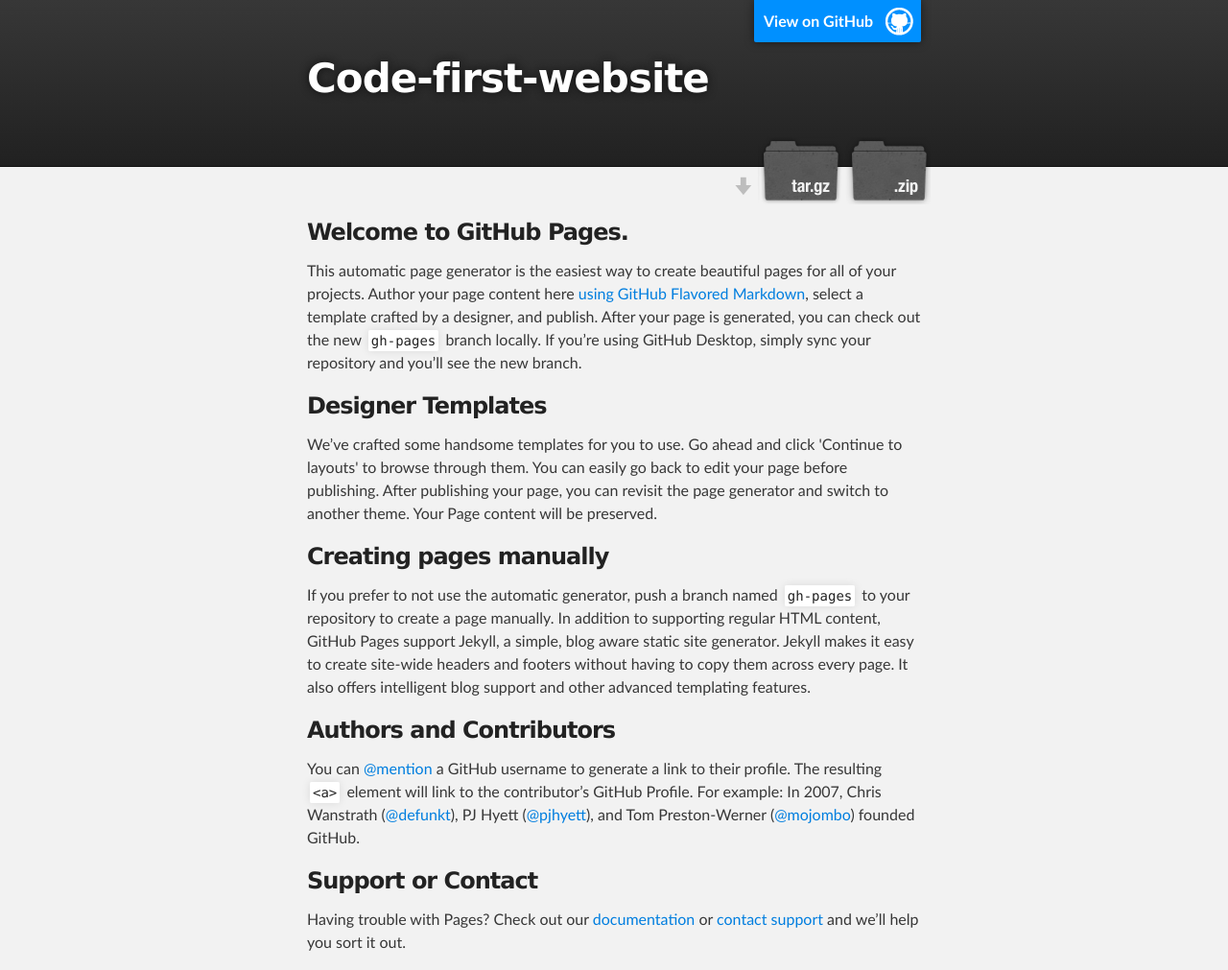
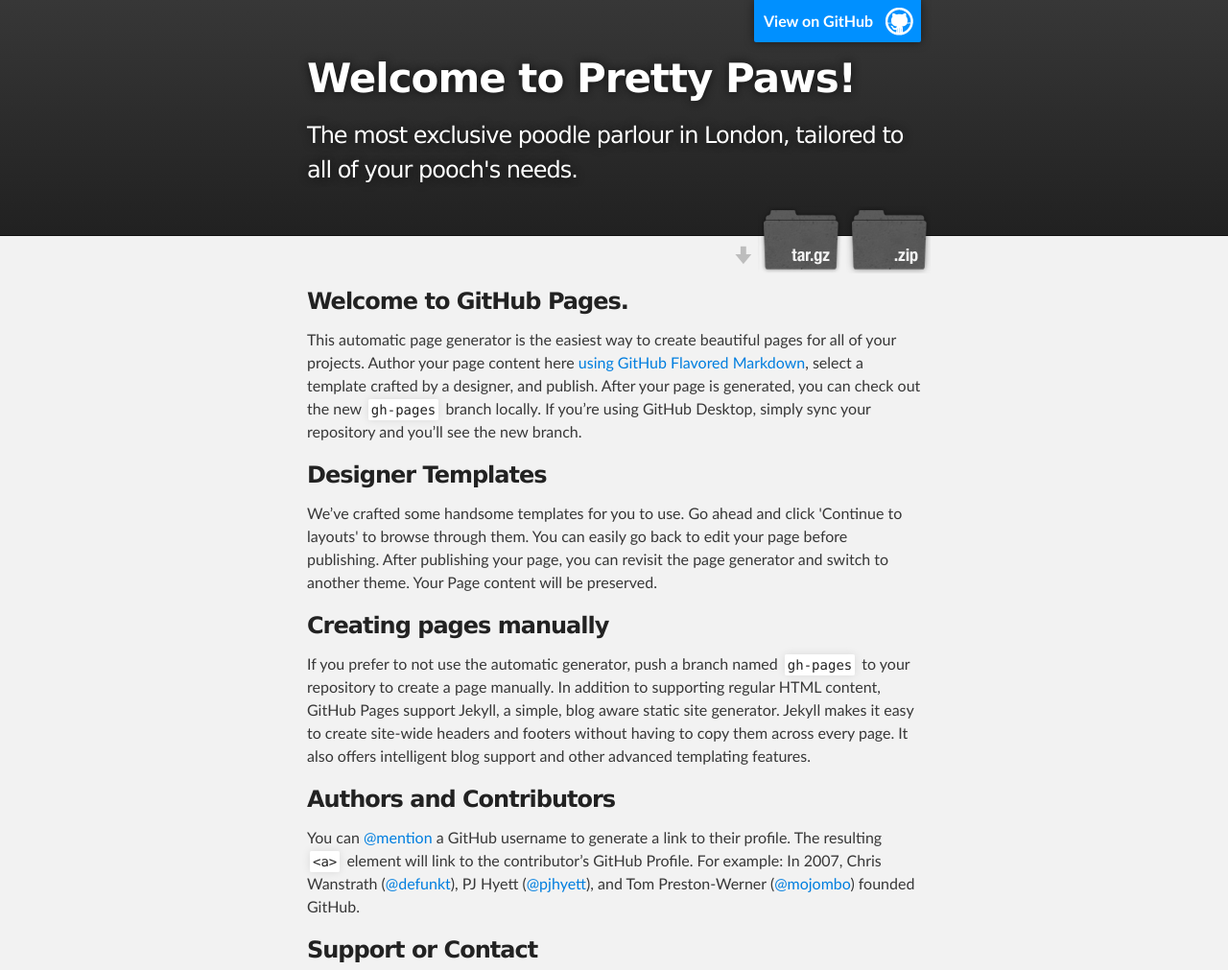
Before and after one commit to sdavies226/Code-first-website, a plain HTML site: page index.html in a window 1280 px wide. Shown: the top 1011 px of the page at 96% size. Drawn offline with Linux system fonts and the light colour scheme.

Commit message:
Friendlier title and tag line added

```diff
--- a/index.html
+++ b/index.html
@@ -18,8 +18,8 @@
         <header class="inner">
           <a id="forkme_banner" href="https://github.com/sdavies226/Code-first-website">View on GitHub</a>
 
-          <h1 id="project_title">Code-first-website</h1>
-          <h2 id="project_tagline"></h2>
+          <h1 id="project_title">Welcome to Pretty Paws!</h1>
+          <h2 id="project_tagline">The most exclusive poodle parlour in London, tailored to all of your pooch's needs.</h2>
 
             <section id="downloads">
               <a class="zip_download_link" href="https://github.com/sdavies226/Code-first-website/zipball/master">Download this project as a .zip file</a>
```
